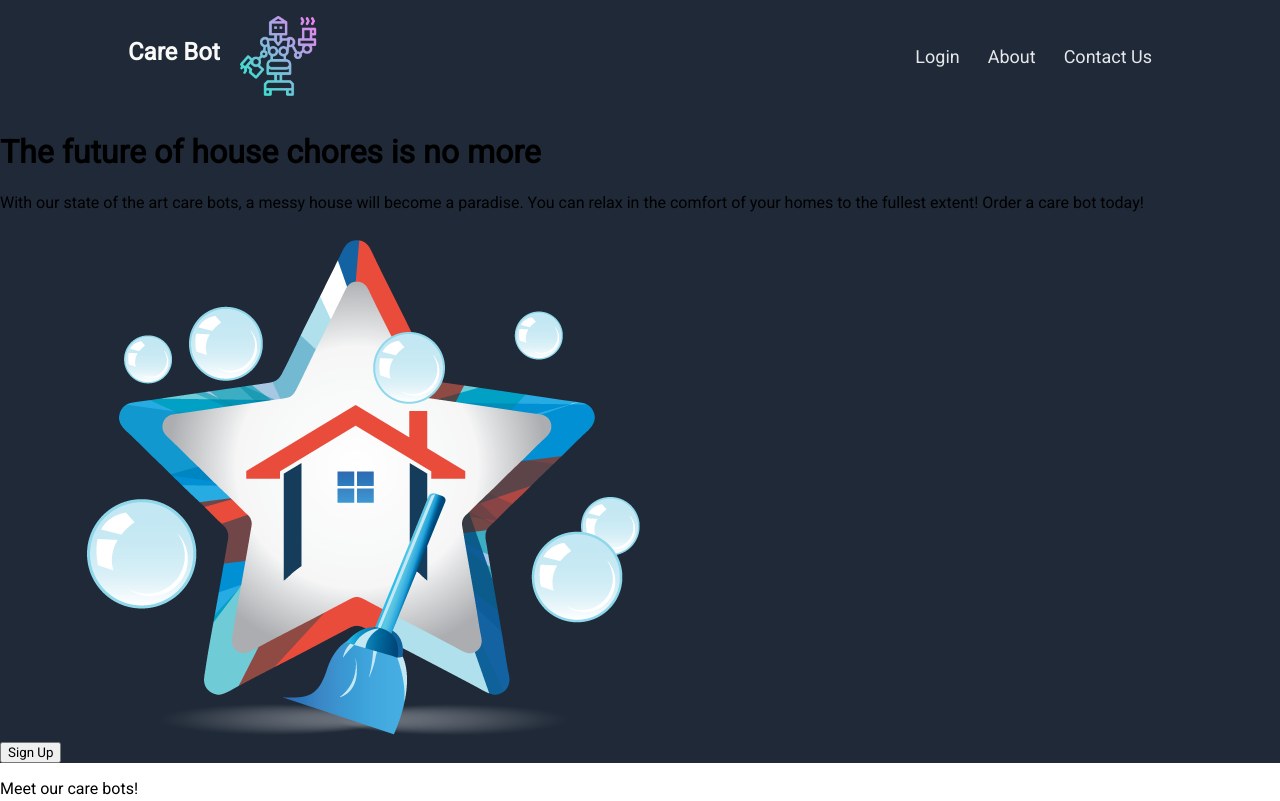
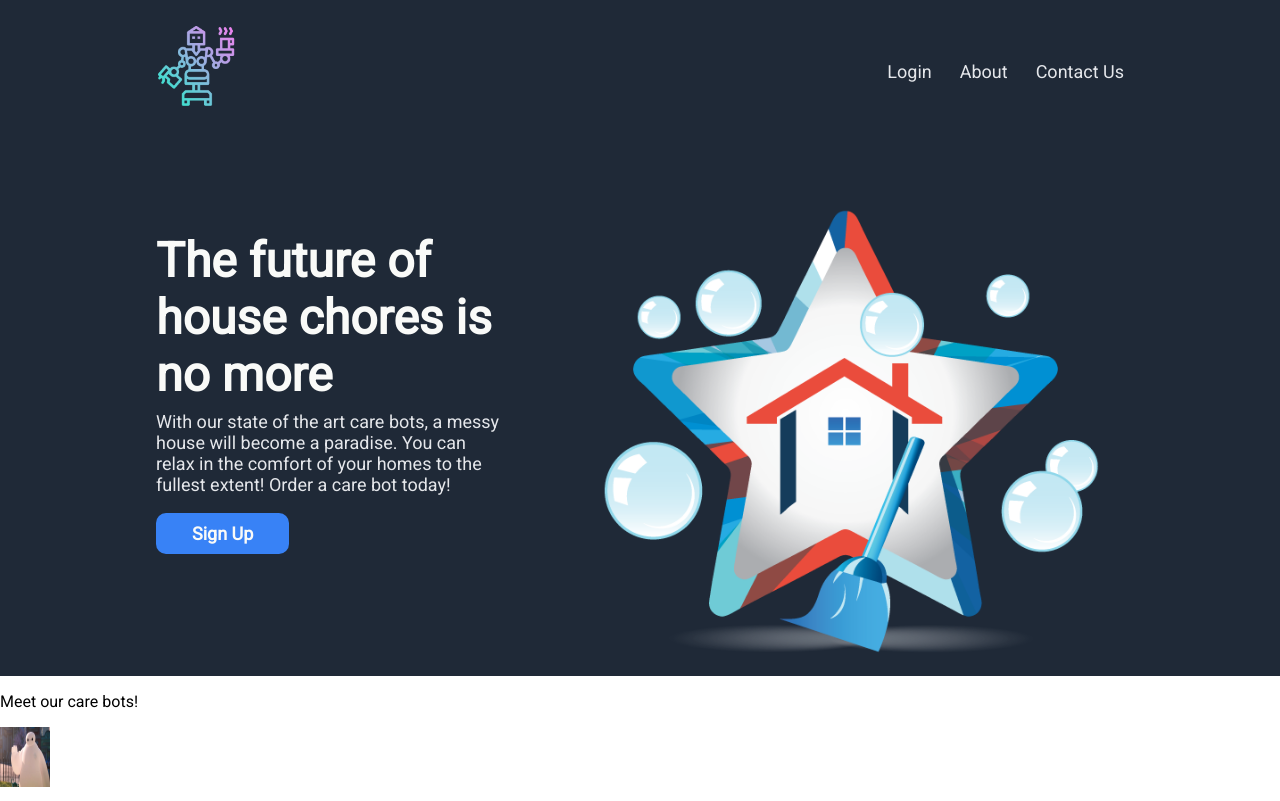
Before and after one commit to MeijiPham/odin-website, a plain HTML site: page index.html in a window 1280 px wide. Shown: the top 801 px of the page. Drawn offline with Linux system fonts and the light colour scheme.

Commit message:
Finish top of page

```diff
--- a/index.html
+++ b/index.html
@@ -12,7 +12,6 @@
     <div class="hero">
         <div class="header">
             <div class="logo">
-                <h2>Care Bot</h2>
                 <img class="robot-logo" src="./images/logo2.png" alt="A happy robot butler">
             </div>
             <div class="links">
@@ -25,13 +24,17 @@
         </div>
 
         <div class="slogan">
-            <h1>The future of house chores is no more</h1>
-            <p>With our state of the art care bots, a messy house will become a paradise.
-               You can relax in the comfort of your homes to the fullest extent!
-               Order a care bot today!
-            </p>
-            <button type="button">Sign Up</button>
-            <img src="./images/house_cleaning.png" alt="A star with a house and a broom">
+            <div class="text">
+                <h1>The future of house chores is no more</h1>
+                <p>With our state of the art care bots, a messy house will become a paradise.
+                   You can relax in the comfort of your homes to the fullest extent!
+                   Order a care bot today!
+                </p>
+                <button class="button1" type="button">Sign Up</button>
+            </div>
+            <div>
+                <img class="house" src="./images/house_cleaning.png" alt="A star with a house and a broom">
+            </div>
         </div>
     </div>
 
--- a/style.css
+++ b/style.css
@@ -10,33 +10,22 @@ body {
     display: flex;
     flex-direction: column;
     background-color: #1F2937;
+    padding: 26px 156px 0;
 }
-
 
 .header {
     display: flex;
     justify-content: space-between;
     align-items: center;
-    padding: 16px 128px;
 }
-
-h2 {
-    font-size: 24px;
-    color: #f9fAf8;
-    margin-top: 22px;
-}
-
-.logo {
-    display: flex;
-    gap: 18px;
-}
-
 
 ul {
     list-style: none;
     display: flex;
     gap: 28px;
     font-size: 18px;
+    margin-top: 24px;
+    padding: 0;
 }
 
 a {
@@ -49,6 +38,40 @@ a {
     height: 80px;
 }
 
+.slogan {
+    display: flex;
+    margin-top: 90px;
+    gap: 80px;
+}
+
+h1 {
+    font-size: 48px;
+    font-weight: 800;
+    color: #f9faf8;
+    margin-bottom: 0;
+}
+
+.text p {
+    font-size: 18px;
+    color: #e5e7eb;
+    margin-top: 8px;
+}
+
+.house {
+    height: 472px;
+    max-width: 540px;
+}
+
+.button1 {
+    background-color: #3882f6;
+    color: #f9faf8;
+    border: 0;
+    padding: 10px 36px;
+    border-radius: 10px;
+    font-size: 18px;
+    font-weight: bold;
+}
+
 .baymax {
     width: 50px;
     height: 60px;
```
